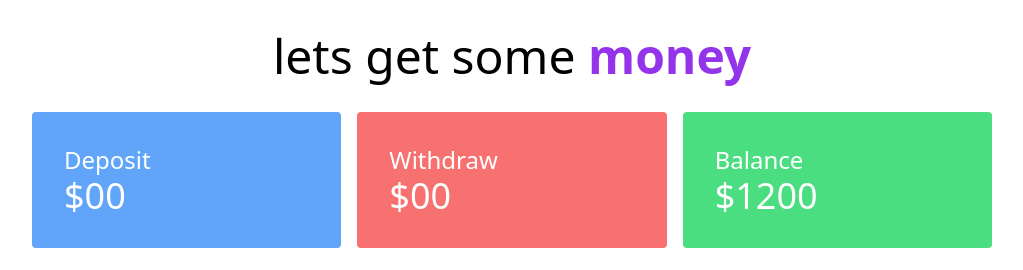
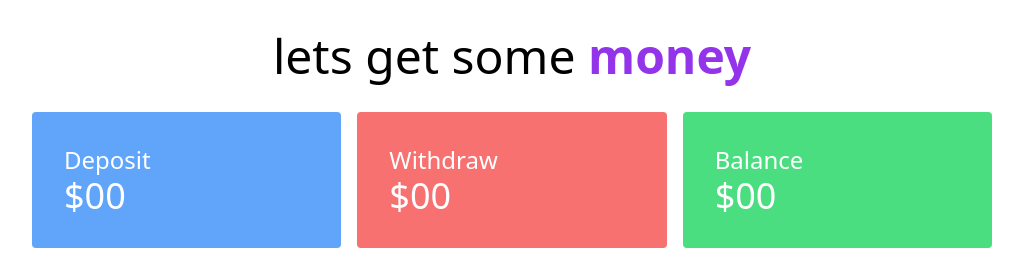
Before and after one commit to shimonmondol/Bank-Deposit, a plain HTML site: page index.html in a window 1280 px wide. Shown: the top 270 px of the page, without its empty margins (128-1151 px from the left). Drawn offline with nearby package versions, Linux system fonts and the light colour scheme.

Commit message:
second-commit

```diff
--- a/index.html
+++ b/index.html
@@ -30,7 +30,7 @@
                 </div>
                 <div class="bg-green-400 p-8 rounded text-white">
                     <h3 class="text-2xl">Balance</h3>
-                    <h3 class="text-4xl">$<span id="balance-total">1200</span></h3>
+                    <h3 class="text-4xl">$<span id="balance-total">00</span></h3>
                 </div>
 
             </div>
```
